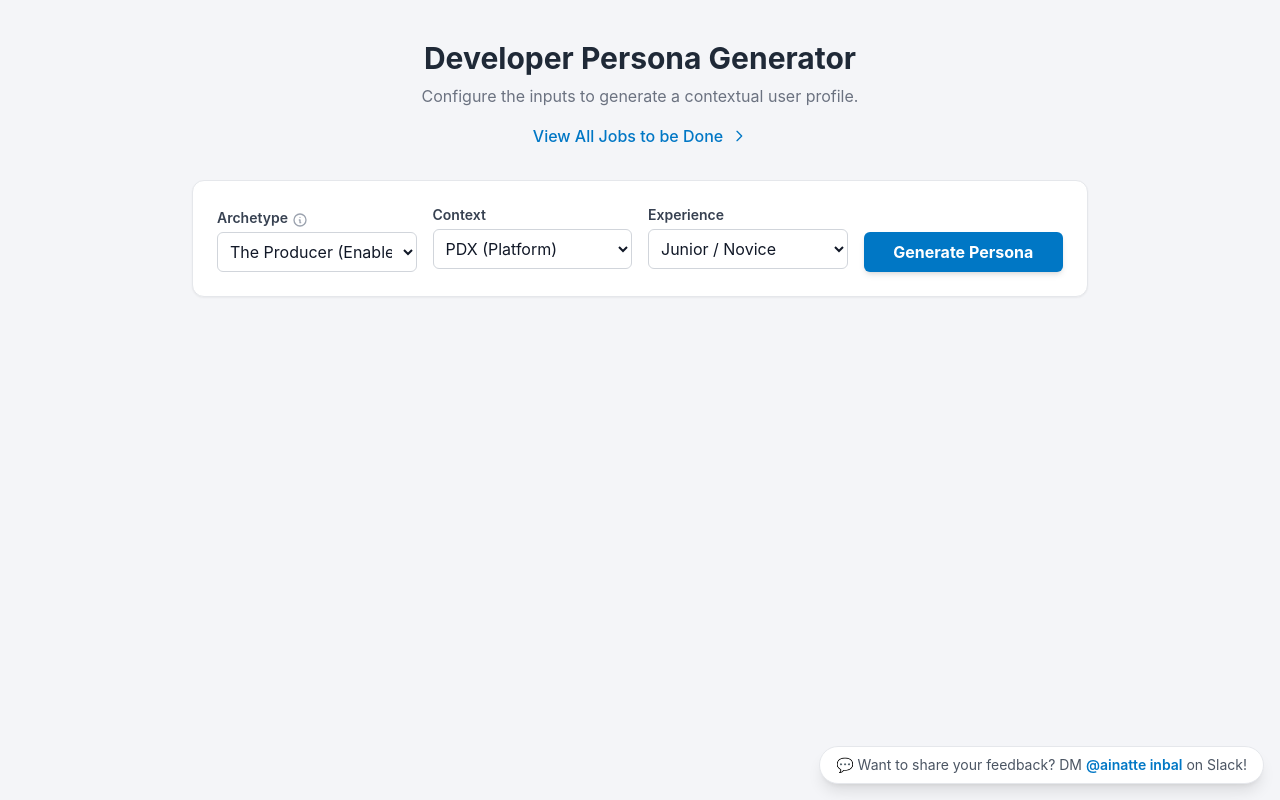
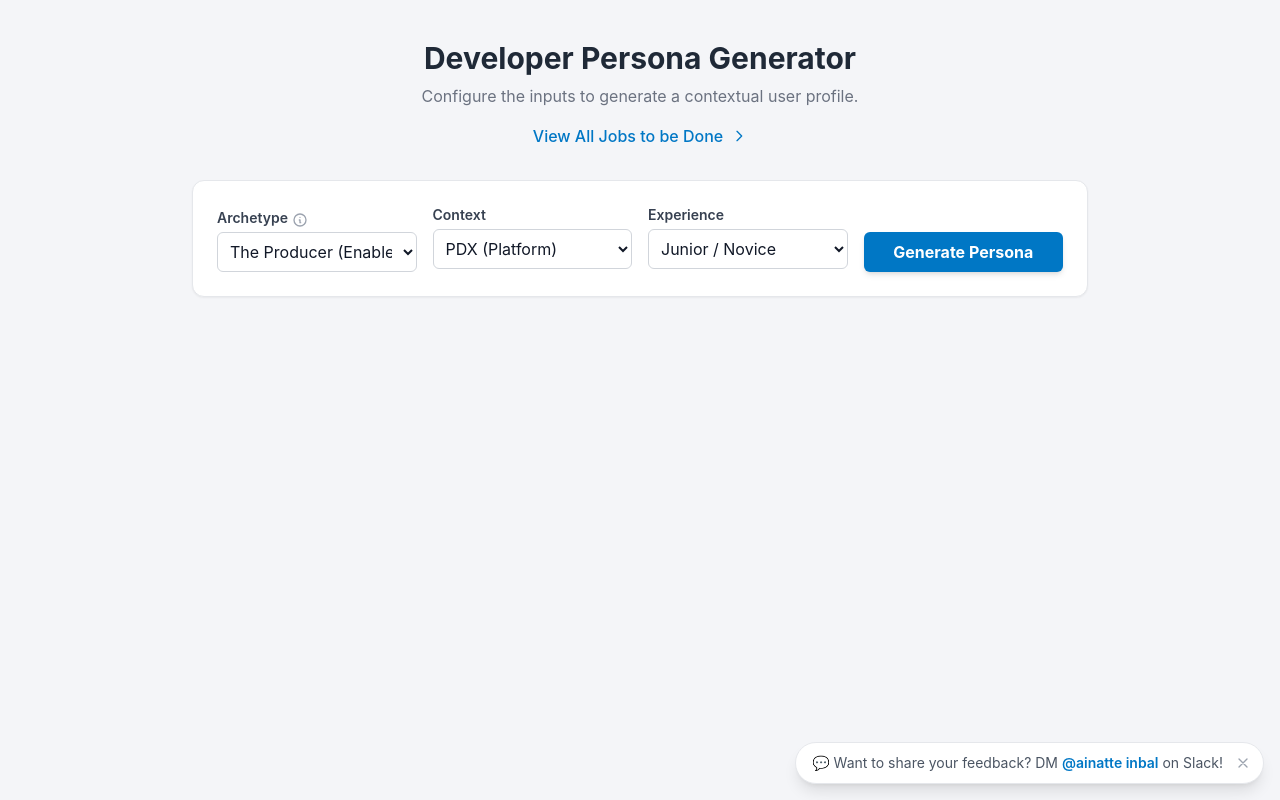
Before and after one commit to ainatte-inbal/personagenerator, a Next.js app: page / in a window 1280 px wide. Built offline with nearby package versions, Linux system fonts and the light colour scheme.

Commit message:
Add show/hide toggle to feedback message

```diff
--- a/components/FeedbackButton.tsx
+++ b/components/FeedbackButton.tsx
@@ -1,9 +1,38 @@
 "use client";
 
+import { useState } from "react";
+
 export default function FeedbackButton() {
+  const [isVisible, setIsVisible] = useState(true);
+
+  if (!isVisible) {
     return (
-    <div className="fixed bottom-4 right-4 z-50">
-      <div className="bg-white rounded-full shadow-lg border border-gray-200 px-4 py-2 text-sm text-gray-600">
+      <button
+        onClick={() => setIsVisible(true)}
+        className="fixed bottom-4 right-4 z-50 bg-intuit-blue hover:bg-intuit-blue-dark text-white p-3 rounded-full shadow-lg transition-all hover:scale-105"
+        aria-label="Show feedback prompt"
+      >
+        <svg
+          className="w-5 h-5"
+          fill="none"
+          stroke="currentColor"
+          viewBox="0 0 24 24"
+        >
+          <path
+            strokeLinecap="round"
+            strokeLinejoin="round"
+            strokeWidth={2}
+            d="M8 12h.01M12 12h.01M16 12h.01M21 12c0 4.418-4.03 8-9 8a9.863 9.863 0 01-4.255-.949L3 20l1.395-3.72C3.512 15.042 3 13.574 3 12c0-4.418 4.03-8 9-8s9 3.582 9 8z"
+          />
+        </svg>
+      </button>
+    );
+  }
+
+  return (
+    <div className="fixed bottom-4 right-4 z-50 animate-fade-in-up">
+      <div className="bg-white rounded-full shadow-lg border border-gray-200 pl-4 pr-2 py-2 text-sm text-gray-600 flex items-center gap-2">
+        <span>
           💬 Want to share your feedback? DM{" "}
           <a
             href="slack://user?team=T024FJS4L&id=U06TT4E818U"
@@ -12,6 +41,26 @@ export default function FeedbackButton() {
             @ainatte inbal
           </a>{" "}
           on Slack!
+        </span>
+        <button
+          onClick={() => setIsVisible(false)}
+          className="text-gray-400 hover:text-gray-600 transition-colors p-1 rounded-full hover:bg-gray-100"
+          aria-label="Hide feedback prompt"
+        >
+          <svg
+            className="w-4 h-4"
+            fill="none"
+            stroke="currentColor"
+            viewBox="0 0 24 24"
+          >
+            <path
+              strokeLinecap="round"
+              strokeLinejoin="round"
+              strokeWidth={2}
+              d="M6 18L18 6M6 6l12 12"
+            />
+          </svg>
+        </button>
       </div>
     </div>
   );
```
Lines whose indentation alone changed are shown as unchanged.
